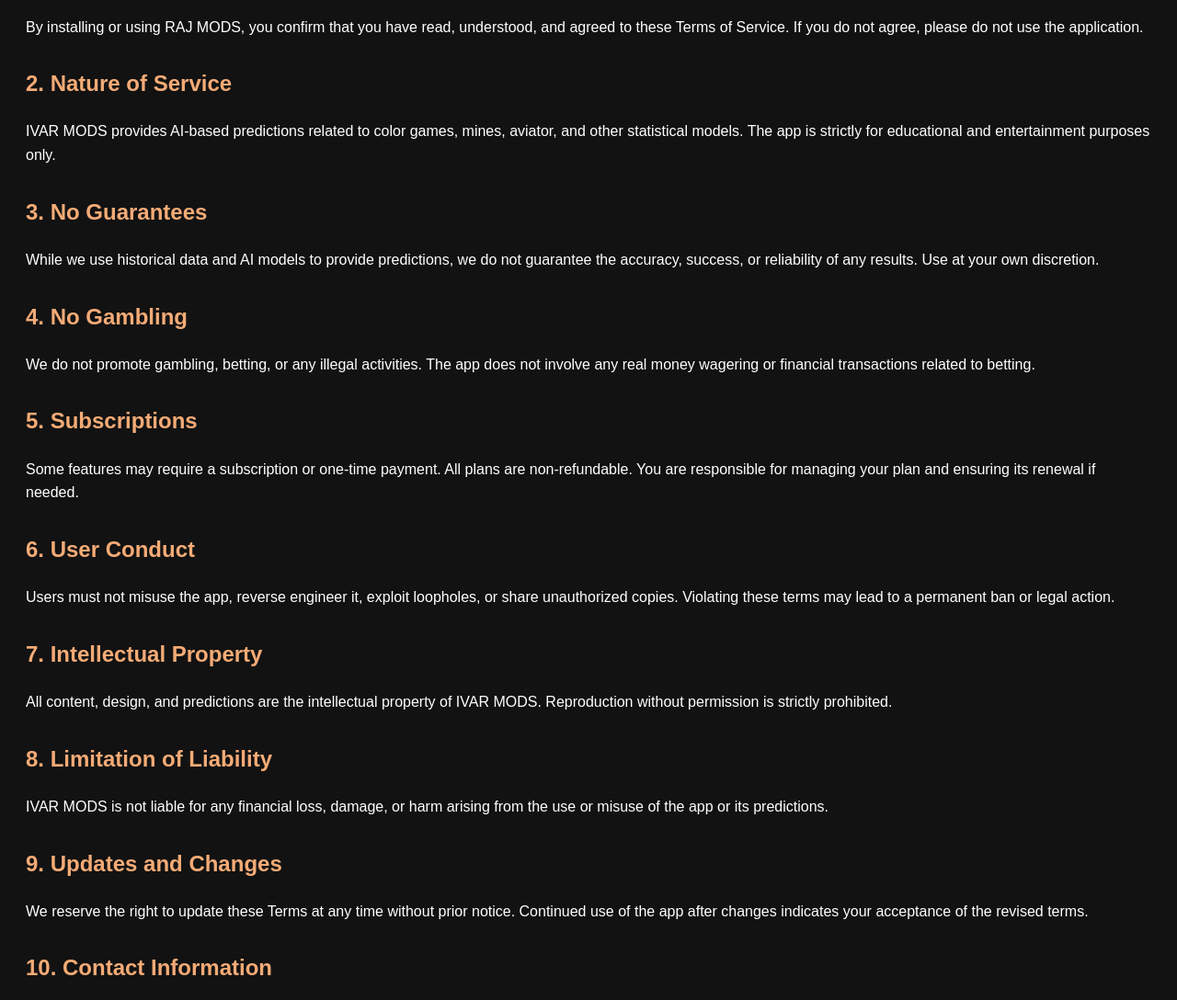
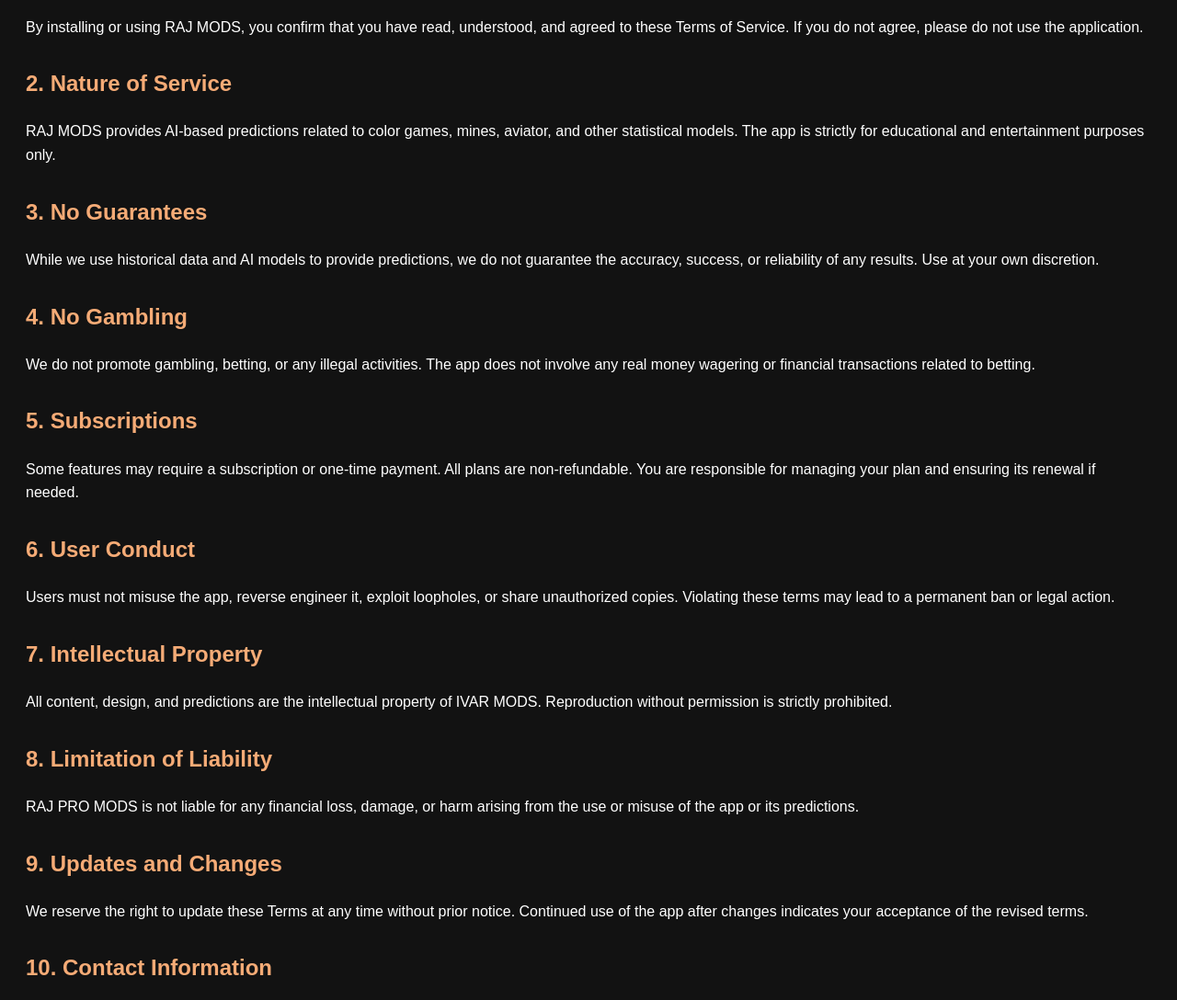
Before and after one commit to Rajpromods1/Privacy., a plain HTML site: page index.html in a window 1280 px wide. Shown: the part 261-1349 px from the top of the page at 92% size. Drawn offline with Linux system fonts and the light colour scheme.

Commit message:
Update index.html

```diff
--- a/index.html
+++ b/index.html
@@ -34,7 +34,7 @@
   <p>By installing or using RAJ MODS, you confirm that you have read, understood, and agreed to these Terms of Service. If you do not agree, please do not use the application.</p>
 
   <h2>2. Nature of Service</h2>
-  <p>IVAR MODS provides AI-based predictions related to color games, mines, aviator, and other statistical models. The app is strictly for educational and entertainment purposes only.</p>
+  <p>RAJ MODS provides AI-based predictions related to color games, mines, aviator, and other statistical models. The app is strictly for educational and entertainment purposes only.</p>
 
   <h2>3. No Guarantees</h2>
   <p>While we use historical data and AI models to provide predictions, we do not guarantee the accuracy, success, or reliability of any results. Use at your own discretion.</p>
@@ -52,7 +52,7 @@
   <p>All content, design, and predictions are the intellectual property of IVAR MODS. Reproduction without permission is strictly prohibited.</p>
 
   <h2>8. Limitation of Liability</h2>
-  <p>IVAR MODS is not liable for any financial loss, damage, or harm arising from the use or misuse of the app or its predictions.</p>
+  <p>RAJ PRO MODS is not liable for any financial loss, damage, or harm arising from the use or misuse of the app or its predictions.</p>
 
   <h2>9. Updates and Changes</h2>
   <p>We reserve the right to update these Terms at any time without prior notice. Continued use of the app after changes indicates your acceptance of the revised terms.</p>
```
